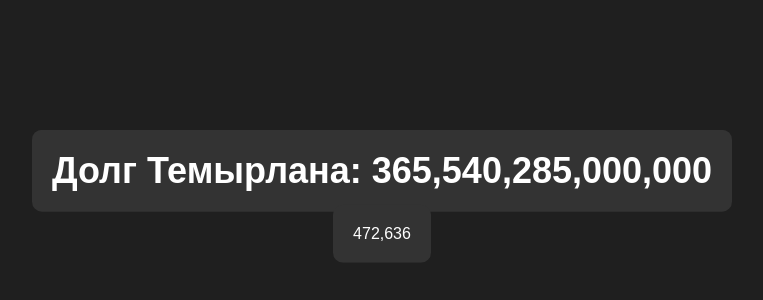
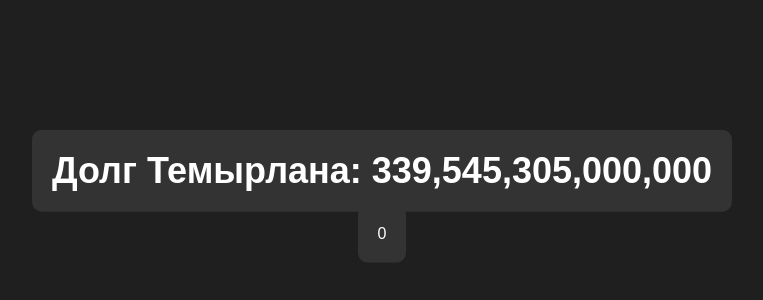
Before and after one commit to ViRuS889/debt, a plain HTML site: page index.html in a window 1280 px wide. Shown: the part 198-498 px from the top of the page, without its empty margins (258-1021 px from the left). Drawn offline with Linux system fonts and the light colour scheme.

Commit message:
Update index.html

```diff
--- a/index.html
+++ b/index.html
@@ -57,7 +57,7 @@
   </style>
   <script>
     var debt = 0;
-    var increase = 472636;
+    var increase = 0;
     var debtElement;
     var increaseElement;
     var intervalId;
```
